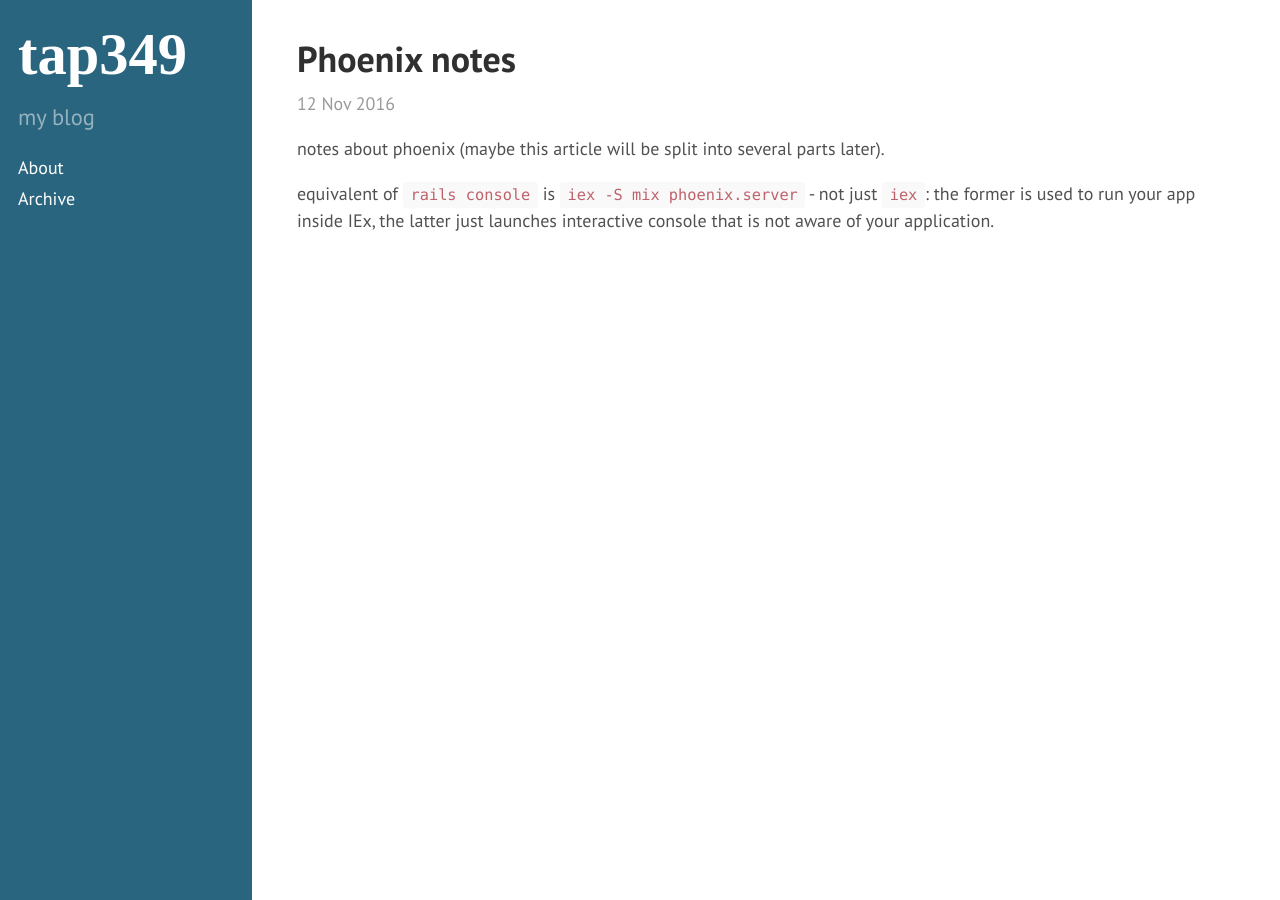
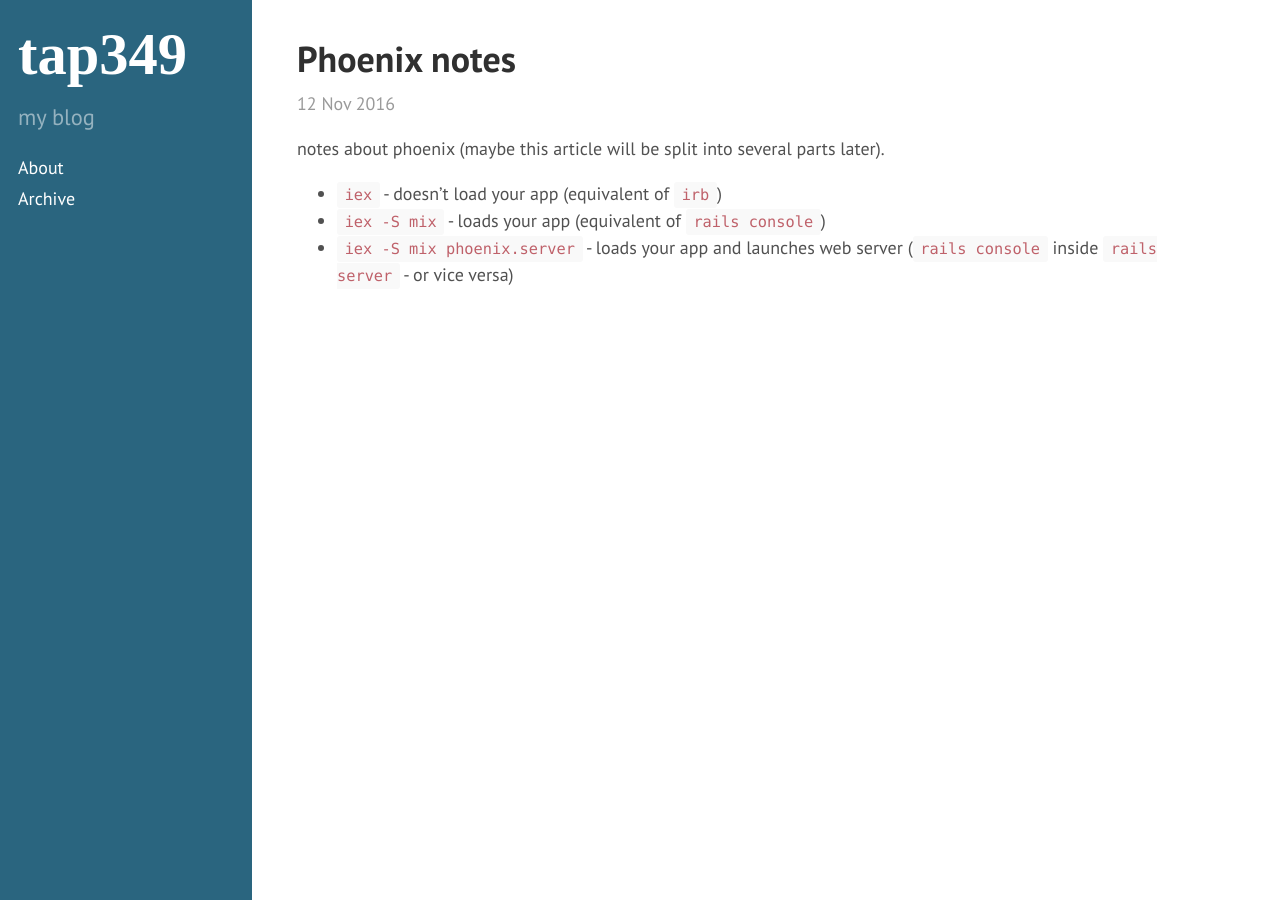
Before and after one commit to tap349/tap349.github.io, a Jekyll site: the page built from _posts/2016-11-12-phoenix-notes.md, in a window 1280 px wide. Built offline with Jekyll 4.4.1, drawn with Linux system fonts in a browser that asks for light colours.

Commit message:
update 2016-11-22_00:41:56

```diff
--- a/_posts/2016-11-12-phoenix-notes.md
+++ b/_posts/2016-11-12-phoenix-notes.md
@@ -10,6 +10,7 @@ notes about phoenix (maybe this article will be split into several parts later).
 
 <!-- more -->
 
-equivalent of `rails console` is `iex -S mix phoenix.server` - not just `iex`:
-the former is used to run your app inside IEx, the latter just launches
-interactive console that is not aware of your application.
+- `iex` - doesn't load your app (equivalent of `irb`)
+- `iex -S mix` - loads your app (equivalent of `rails console`)
+- `iex -S mix phoenix.server` - loads your app and launches web server
+  (`rails console` inside `rails server` - or vice versa)
```
